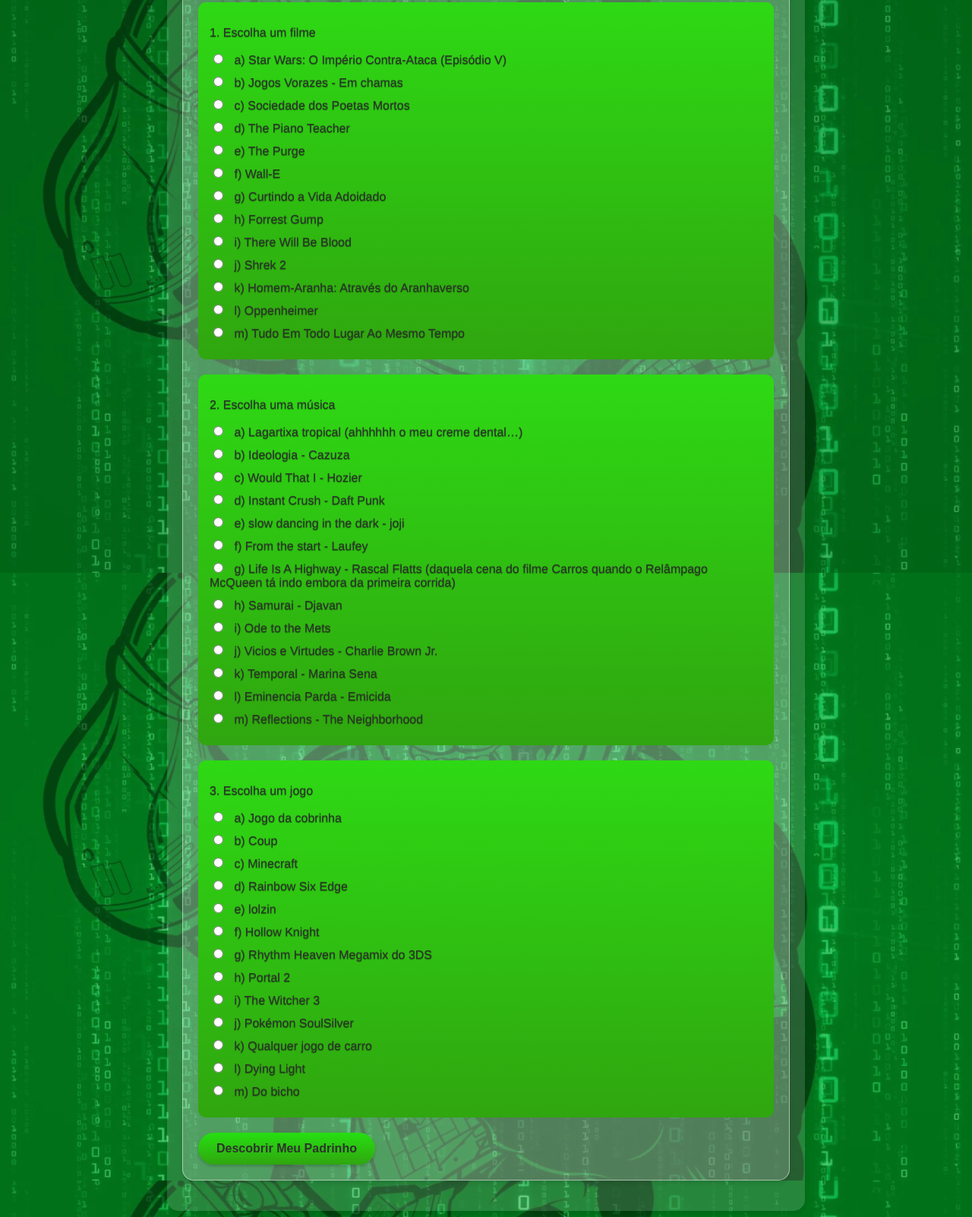
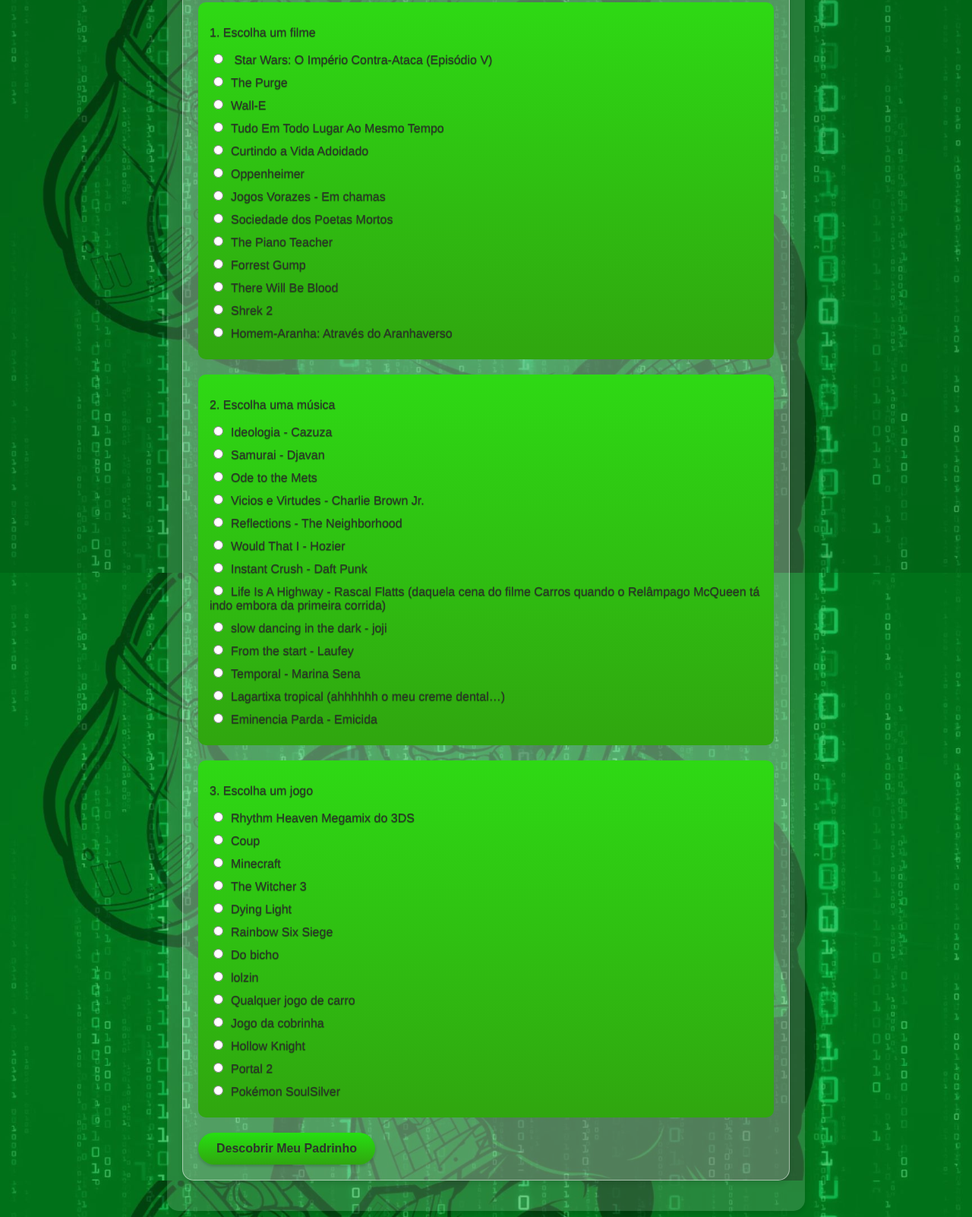
Before and after one commit to WilsonSousajr/torneira, a plain HTML site: page questionario.html in a window 1280 px wide. Shown: the part 46-1648 px from the top of the page at 76% size. Drawn offline with Linux system fonts and the light colour scheme.

Commit message:
add random

```diff
--- a/questionario.html
+++ b/questionario.html
@@ -12,54 +12,55 @@
         <form id="questionario">
             <div class="question">
                 <p>1. Escolha um filme</p>
-                <label><input type="radio" name="q1" value="a" required> a) Star Wars: O Império Contra-Ataca (Episódio V)</label>
-                <label><input type="radio" name="q1" value="b"> b) Jogos Vorazes - Em chamas</label>
-                <label><input type="radio" name="q1" value="c"> c) Sociedade dos Poetas Mortos</label>
-                <label><input type="radio" name="q1" value="d"> d) The Piano Teacher</label>
-                <label><input type="radio" name="q1" value="e"> e) The Purge</label>
-                <label><input type="radio" name="q1" value="f"> f) Wall-E</label>
-                <label><input type="radio" name="q1" value="g"> g) Curtindo a Vida Adoidado</label>
-                <label><input type="radio" name="q1" value="h"> h) Forrest Gump</label>
-                <label><input type="radio" name="q1" value="i"> i) There Will Be Blood</label>
-                <label><input type="radio" name="q1" value="j"> j) Shrek 2</label>
-                <label><input type="radio" name="q1" value="k"> k) Homem-Aranha: Através do Aranhaverso</label>
-                <label><input type="radio" name="q1" value="l"> l) Oppenheimer</label>
-                <label><input type="radio" name="q1" value="m"> m) Tudo Em Todo Lugar Ao Mesmo Tempo</label>
+                <label><input type="radio" name="q1" value="a" required> Star Wars: O Império Contra-Ataca (Episódio V)</label>
+                <label><input type="radio" name="q1" value="e">The Purge</label>
+                <label><input type="radio" name="q1" value="f">Wall-E</label>
+                <label><input type="radio" name="q1" value="m">Tudo Em Todo Lugar Ao Mesmo Tempo</label>
+                <label><input type="radio" name="q1" value="g">Curtindo a Vida Adoidado</label>
+                <label><input type="radio" name="q1" value="l">Oppenheimer</label>
+                 <label><input type="radio" name="q1" value="b">Jogos Vorazes - Em chamas</label>
+                <label><input type="radio" name="q1" value="c">Sociedade dos Poetas Mortos</label>
+                <label><input type="radio" name="q1" value="d">The Piano Teacher</label>
+                <label><input type="radio" name="q1" value="h">Forrest Gump</label>
+                <label><input type="radio" name="q1" value="i">There Will Be Blood</label>
+                <label><input type="radio" name="q1" value="j">Shrek 2</label>
+                <label><input type="radio" name="q1" value="k">Homem-Aranha: Através do Aranhaverso</label>
+
 
             </div>
 
             <div class="question">
                 <p>2. Escolha uma música</p>
-                <label><input type="radio" name="q2" value="a" required> a) Lagartixa tropical (ahhhhhh o meu creme dental…)</label>
-                <label><input type="radio" name="q2" value="b"> b) Ideologia - Cazuza</label>
-                <label><input type="radio" name="q2" value="c"> c) Would That I - Hozier</label>
-                <label><input type="radio" name="q2" value="d"> d) Instant Crush - Daft Punk</label>
-                <label><input type="radio" name="q2" value="e"> e) slow dancing in the dark - joji</label>
-                <label><input type="radio" name="q2" value="f"> f) From the start - Laufey</label>
-                <label><input type="radio" name="q2" value="g"> g) Life Is A Highway - Rascal Flatts (daquela cena do filme Carros quando o Relâmpago McQueen tá indo embora da primeira corrida)</label>
-                <label><input type="radio" name="q2" value="h"> h) Samurai - Djavan</label>
-                <label><input type="radio" name="q2" value="i"> i) Ode to the Mets</label>
-                <label><input type="radio" name="q2" value="j"> j) Vicios e Virtudes - Charlie Brown Jr.</label>
-                <label><input type="radio" name="q2" value="k"> k) Temporal - Marina Sena</label>
-                <label><input type="radio" name="q2" value="l"> l) Eminencia Parda - Emicida</label>
-                <label><input type="radio" name="q2" value="m"> m) Reflections - The Neighborhood</label>
+                <label><input type="radio" name="q2" value="b">Ideologia - Cazuza</label>
+                <label><input type="radio" name="q2" value="h">Samurai - Djavan</label>
+                <label><input type="radio" name="q2" value="i">Ode to the Mets</label>
+                <label><input type="radio" name="q2" value="j">Vicios e Virtudes - Charlie Brown Jr.</label>
+                <label><input type="radio" name="q2" value="m">Reflections - The Neighborhood</label>
+                <label><input type="radio" name="q2" value="c">Would That I - Hozier</label>
+                <label><input type="radio" name="q2" value="d">Instant Crush - Daft Punk</label>
+                <label><input type="radio" name="q2" value="g">Life Is A Highway - Rascal Flatts (daquela cena do filme Carros quando o Relâmpago McQueen tá indo embora da primeira corrida)</label>
+                <label><input type="radio" name="q2" value="e">slow dancing in the dark - joji</label>
+                <label><input type="radio" name="q2" value="f">From the start - Laufey</label>
+                <label><input type="radio" name="q2" value="k">Temporal - Marina Sena</label>
+                <label><input type="radio" name="q2" value="a" required>Lagartixa tropical (ahhhhhh o meu creme dental…)</label>
+                <label><input type="radio" name="q2" value="l">Eminencia Parda - Emicida</label>
             </div>
 
             <div class="question">
                 <p>3. Escolha um jogo</p>
-                <label><input type="radio" name="q3" value="a" required> a) Jogo da cobrinha</label>
-                <label><input type="radio" name="q3" value="b"> b) Coup</label>
-                <label><input type="radio" name="q3" value="c"> c) Minecraft</label>
-                <label><input type="radio" name="q3" value="d"> d) Rainbow Six Edge</label>
-                <label><input type="radio" name="q3" value="e"> e) lolzin</label>
-                <label><input type="radio" name="q3" value="f"> f) Hollow Knight</label>
-                <label><input type="radio" name="q3" value="g"> g) Rhythm Heaven Megamix do 3DS</label>
-                <label><input type="radio" name="q3" value="h"> h) Portal 2</label>
-                <label><input type="radio" name="q3" value="i"> i) The Witcher 3</label>
-                <label><input type="radio" name="q3" value="j"> j) Pokémon SoulSilver</label>
-                <label><input type="radio" name="q3" value="k"> k) Qualquer jogo de carro</label>
-                <label><input type="radio" name="q3" value="l"> l) Dying Light</label>
-                <label><input type="radio" name="q3" value="m"> m) Do bicho</label>
+                <label><input type="radio" name="q3" value="g">Rhythm Heaven Megamix do 3DS</label>
+                <label><input type="radio" name="q3" value="b">Coup</label>
+                <label><input type="radio" name="q3" value="c">Minecraft</label>
+                <label><input type="radio" name="q3" value="i">The Witcher 3</label>
+                <label><input type="radio" name="q3" value="l">Dying Light</label>
+                <label><input type="radio" name="q3" value="d">Rainbow Six Siege</label>
+                <label><input type="radio" name="q3" value="m">Do bicho</label>
+                <label><input type="radio" name="q3" value="e">lolzin</label>
+                <label><input type="radio" name="q3" value="k">Qualquer jogo de carro</label>
+                <label><input type="radio" name="q3" value="a" required>Jogo da cobrinha</label>
+                <label><input type="radio" name="q3" value="f">Hollow Knight</label>
+                <label><input type="radio" name="q3" value="h">Portal 2</label>
+                <label><input type="radio" name="q3" value="j">Pokémon SoulSilver</label>
             </div>
 
 
```
